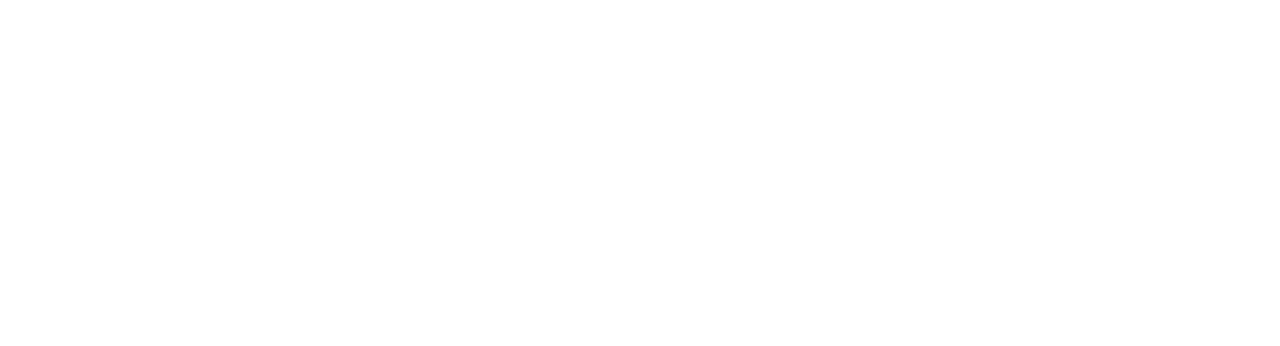
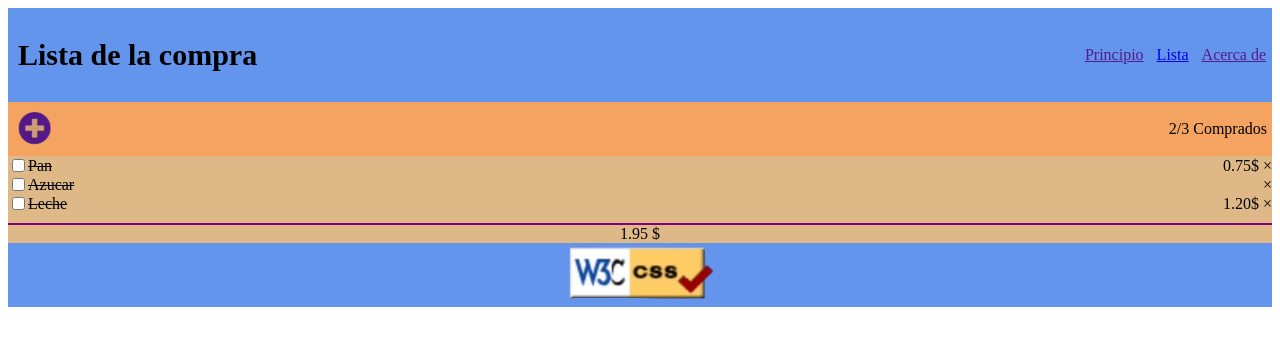
Before and after one commit to camilo83/202309-w1ch3-camilo-isaza, a website: page index.html in a window 1280 px wide. Drawn offline with Linux system fonts and the light colour scheme.

Commit message:
list elaboration

```diff
--- a/index.html
+++ b/index.html
@@ -1,5 +1,5 @@
 <!DOCTYPE html>
-<html lang="en">
+<html lang="es">
 
 <head>
   <meta charset="UTF-8">
@@ -10,7 +10,58 @@
 </head>
 
 <body>
-
+  <div class="container">
+    <header>
+      <h1>Lista de la compra</h1>
+      <nav>
+        <a href="">Principio</a>
+        <a href="Lista.html">Lista</a>
+        <a href="">Acerca de</a>
+      </nav>
+    </header>
+    <main>
+      <section class="summary">
+        <span><img src="./styles/logo_mas.png" alt="Enlace para agregar productos" width="40px"></span>
+        <span>2/3 Comprados</span>
+      </section>
+      <section class="market_list">
+        <div>
+          <div>
+            <input type="checkbox" name="bread" id="bread">
+            <label for="bread">Pan</label>
+          </div>
+          <div>
+            <span>0.75$ &times</span>
+          </div>
+        </div>
+        <div>
+          <div>
+            <input type="checkbox" name="sugar" id="sugar">
+            <label for="sugar">Azucar</label>
+          </div>
+          <div>
+            <span>&times</span>
+          </div>
+        </div>
+        <div>
+          <div>
+            <input type="checkbox" name="milk" id="milk">
+            <label for="milk">Leche</label>
+          </div>
+          <div>
+            <span>1.20$ &times</span>
+          </div>
+        </div>
+        <section class="line">
+          <div></div>
+        </section>
+        <span>1.95 $</span>
+      </section>
+    </main>
+    <footer>
+      <img src="./styles/logo_footer.png.png" alt="logo W3C" width="50%">
+    </footer>
+  </div>
 </body>
 
 </html>
--- a/styles/styles.css
+++ b/styles/styles.css
@@ -0,0 +1,79 @@
+.container {
+  margin: 0 auto;
+  text-align: center;
+}
+
+h1 {
+  font-size: 30px;
+  padding: 10px;
+}
+
+header {
+  background-color: cornflowerblue;
+  height: 20%;
+  display: flex;
+  justify-content: space-between;
+  align-items: center;
+}
+
+a {
+  padding-left: 3px;
+  padding-right: 3px;
+  margin-right: 3px;
+}
+
+main {
+  height: 60%;
+}
+
+footer {
+  background-color: cornflowerblue;
+  height: 20%;
+}
+
+footer img {
+  height: 60px;
+  width: auto;
+  text-align: center;
+}
+
+.summary {
+  background-color: sandybrown;
+  display: flex;
+  justify-content: center;
+  align-items: center;
+  justify-content: space-between;
+  padding: 5px;
+}
+
+.summary.span {
+}
+
+.market_list {
+  background-color: burlywood;
+}
+
+p {
+  margin-bottom: 0;
+  padding: 16px;
+}
+
+.line {
+  border: 1px solid purple;
+  margin-top: 10px;
+}
+
+.market_list div:nth-child(1) label,
+.market_list div:nth-child(3) label {
+  text-decoration: line-through;
+}
+
+.market_list div:nth-child(n) {
+  display: flex;
+  justify-content: space-between;
+  align-items: center;
+}
+
+.summary :nth-child(2) {
+  font-size: 100%;
+}
```
Also changed, not shown: styles/logo_footer.png.png (added), styles/logo_mas.png (added), styles/logo_menos.png (added).
